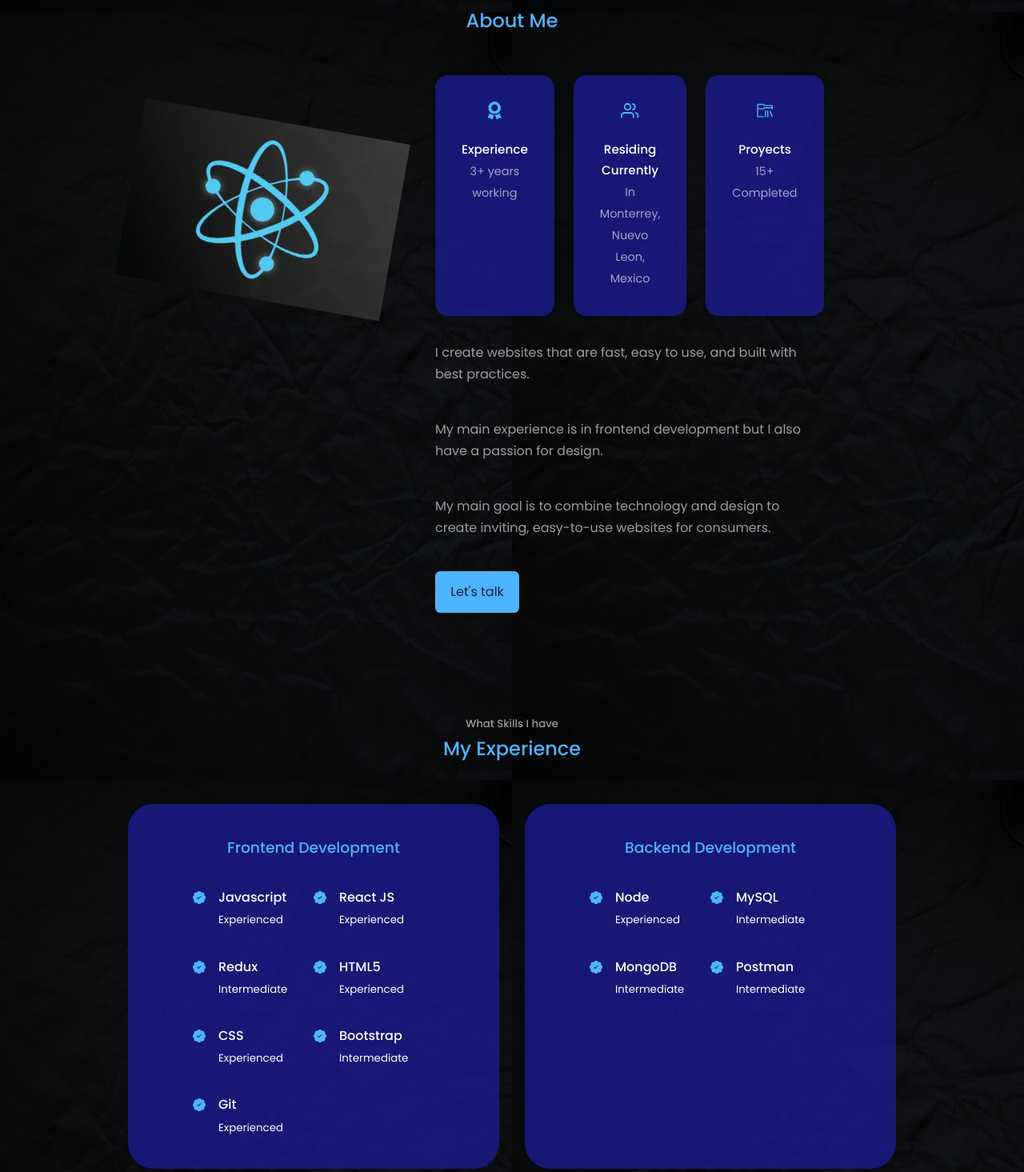
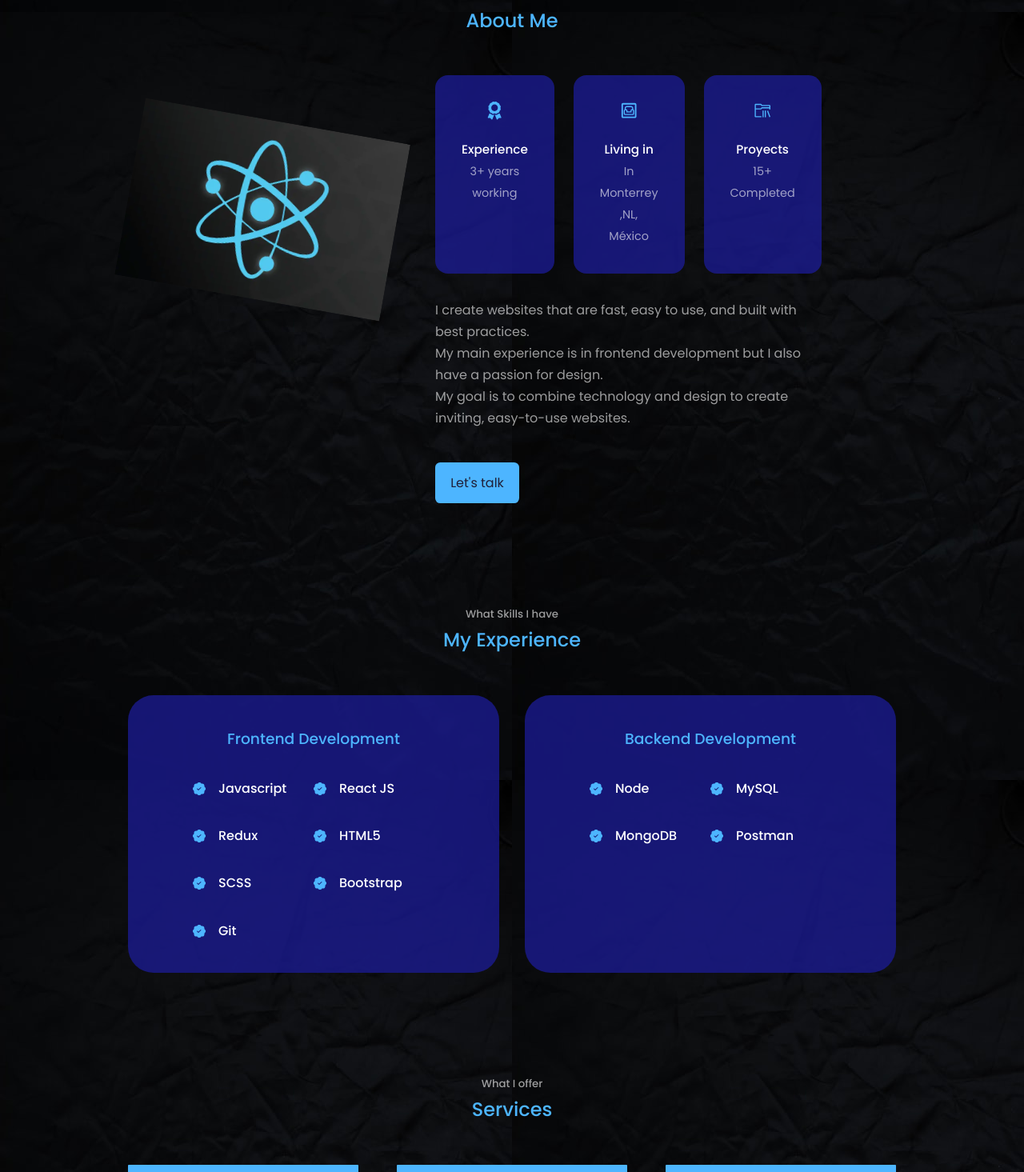
Before and after one commit to alexgn0110/WebPortafolioAGN, a React (Create React App) app: page / in a window 1280 px wide. Shown: the part 945-2410 px from the top of the page at 80% size. Built offline with nearby package versions, Linux system fonts and the light colour scheme.

Commit message:
About Fix

```diff
--- a/src/components/about/About.jsx
+++ b/src/components/about/About.jsx
@@ -2,7 +2,7 @@ import React from "react";
 import "./about.css";
 import ME from "../../assets/reactlogo.png";
 import { FaAward } from "react-icons/fa";
-import { FiUsers } from "react-icons/fi";
+import { MdOutlineLiving } from "react-icons/md";
 import { VscFolderLibrary } from "react-icons/vsc";
 
 const About = () => {
@@ -27,9 +27,9 @@ const About = () => {
             </article>
 
             <article className="about__card">
-              <FiUsers className="about__icon" />
-              <h5> Residing Currently  </h5>
-              <small> In Monterrey, Nuevo Leon, Mexico </small>
+              <MdOutlineLiving className="about__icon" />
+              <h5> Living in </h5>
+              <small> In Monterrey ,NL, México </small>
             </article>
 
             <article className="about__card">
@@ -40,15 +40,10 @@ const About = () => {
           </div>
           <p>
             I create websites that are fast, easy to use, and built with best
-            practices.{" "}
-          </p>{" "}
-          <p>
-            My main experience is in frontend development but I also have a
-            passion for design.
-          </p>
-          <p>
-          My main goal is to combine technology
-          and design to create inviting, easy-to-use websites for consumers.
+            practices. <br /> My main experience is in frontend development but
+            I also have a passion for design. <br />
+            My goal is to combine technology and design to create inviting,
+            easy-to-use websites.{" "}
           </p>
           <a href="#contact" className="btn btn-primary">
             {" "}
--- a/src/components/experience/Experience.jsx
+++ b/src/components/experience/Experience.jsx
@@ -15,7 +15,7 @@ const Experience = () => {
               <BsPatchCheckFill className="experience__details-icon"/>
               <div>
               <h4> Javascript </h4>
-              <small className="text-light"> Experienced </small>
+
               </div>
             </article>
 
@@ -23,7 +23,7 @@ const Experience = () => {
               <BsPatchCheckFill className="experience__details-icon"/>
               <div>
               <h4> React JS </h4>
-              <small className="text-light"> Experienced </small>
+
               </div>
             </article>
 
@@ -31,7 +31,7 @@ const Experience = () => {
               <BsPatchCheckFill className="experience__details-icon"/>
               <div>
               <h4> Redux </h4>
-              <small className="text-light"> Intermediate </small>
+
               </div>
             </article>
 
@@ -39,15 +39,15 @@ const Experience = () => {
               <BsPatchCheckFill className="experience__details-icon"/>
               <div>
               <h4> HTML5 </h4>
-              <small className="text-light"> Experienced </small>
+
               </div>
             </article>
 
             <article className="experience__details">
               <BsPatchCheckFill className="experience__details-icon" />
               <div>
-              <h4> CSS </h4>
-              <small className="text-light"> Experienced </small>
+              <h4> SCSS </h4>
+
               </div>
             </article>
 
@@ -55,7 +55,7 @@ const Experience = () => {
               <BsPatchCheckFill className="experience__details-icon"/>
               <div>
               <h4> Bootstrap </h4>
-              <small className="text-light"> Intermediate </small>
+
               </div>
             </article>
 
@@ -63,7 +63,7 @@ const Experience = () => {
               <BsPatchCheckFill className="experience__details-icon"/>
               <div>
               <h4> Git </h4>
-              <small className="text-light"> Experienced </small>
+
               </div>
             </article>
           </div>
@@ -79,7 +79,7 @@ const Experience = () => {
               <BsPatchCheckFill className="experience__details-icon"/>
               <div>
               <h4> Node </h4>
-              <small className="text-light"> Experienced </small>
+
               </div>
             </article>
 
@@ -87,7 +87,7 @@ const Experience = () => {
               <BsPatchCheckFill className="experience__details-icon"/>
               <div>
               <h4> MySQL </h4>
-              <small className="text-light"> Intermediate </small>
+
               </div>
             </article>
 
@@ -95,7 +95,7 @@ const Experience = () => {
               <BsPatchCheckFill  className="experience__details-icon"/>
               <div>
               <h4> MongoDB </h4>
-              <small className="text-light"> Intermediate </small>
+
               </div>
             </article>
 
@@ -103,7 +103,7 @@ const Experience = () => {
               <BsPatchCheckFill className="experience__details-icon"/>
               <div>
               <h4> Postman </h4>
-              <small className="text-light"> Intermediate </small>
+
               </div>
             </article>
           </div>
```
